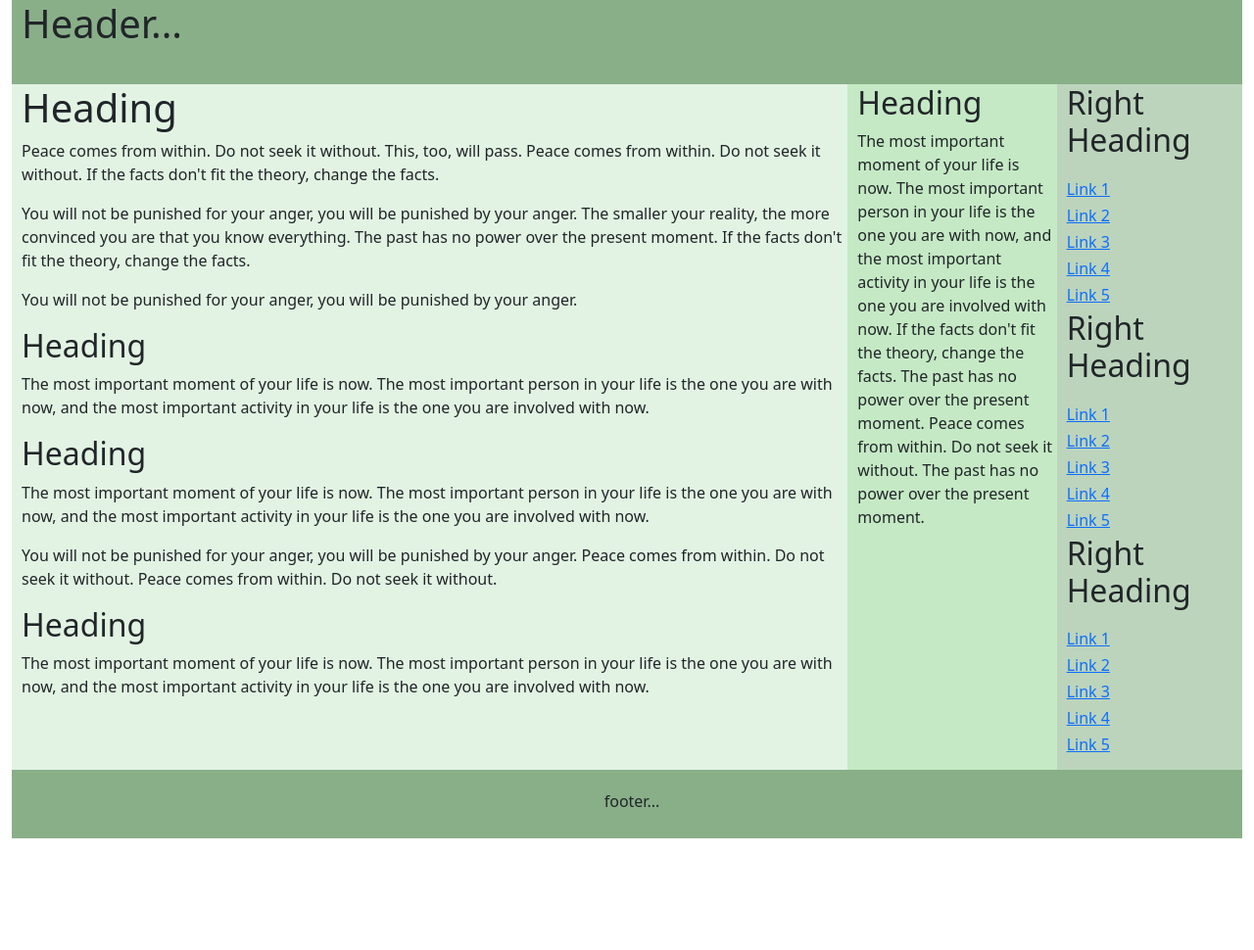
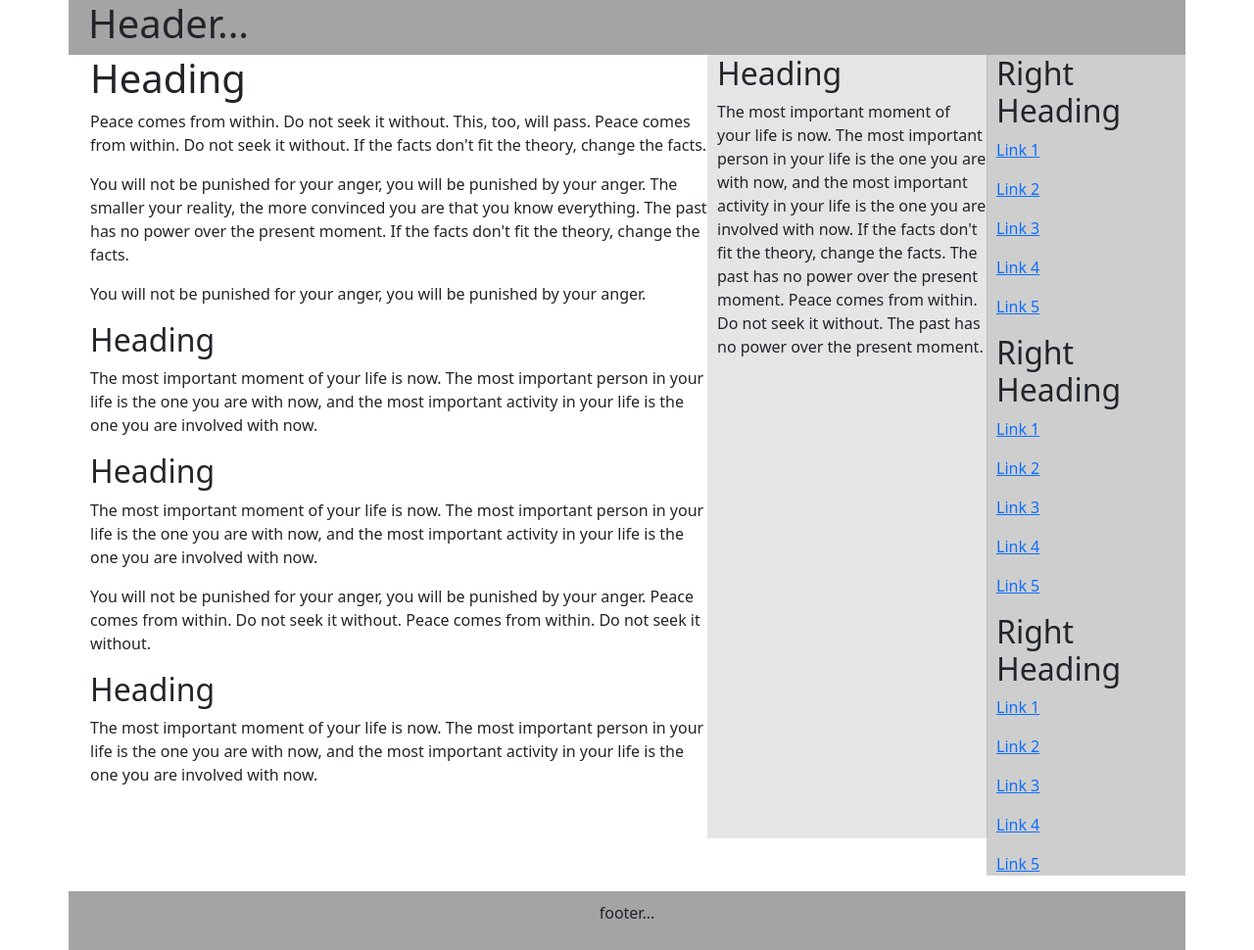
Before and after one commit to Pedro-Baruch/Programacao-para-internet, a website: page Atividades/Atividade05/q01/index.html in a window 1280 px wide. Shown: the whole page at 98% size. Before the commit the page ends 856 px from the top, so only its background shows below. Drawn offline with nearby package versions, Linux system fonts and the light colour scheme.

Commit message:
resolução q01

```diff
--- a/Atividades/Atividade05/q01/index.html
+++ b/Atividades/Atividade05/q01/index.html
@@ -11,17 +11,19 @@
         <title>Document</title>
     </head>
     <body>
-        <div class="container-fluid">
+        <div class="container">
             <div class="row">
+                <div class="titulo">
                     <div class="col-12">
-                    <header class="titulo-pagina">
                         <h1>Header...</h1>
-                    </header>
                     </div>
                 </div>
+            </div>
+        </div>
+        <div class="container">
             <div class="row">
-                <div class="col-8">
-                    <div class="artigo-principal">
+                <div class="col-7">
+                    <div class="textPrincipal">
                         <header>
                             <h1>Heading</h1>
                         </header>
@@ -63,8 +65,8 @@
                         </article>
                     </div>
                 </div>
-                <div class="col-2">
-                    <div class="texto-direita">
+                <div class="col-3">
+                    <div class="textDir">
                         <header>
                             <h2>Heading</h2>
                         </header>
@@ -78,8 +80,7 @@
                     </div>
                 </div>
                 <div class="col-2">
-                    <div class="links-direita">
-                        <aside>
+                    <div class="linkDir">
                         <header>
                             <h2>Right Heading</h2>
                         </header>
@@ -110,17 +111,16 @@
                             <p><a href="#">Link 4</a></p>
                             <p><a href="#">Link 5</a></p>
                         </div>
-                        </aside>
                     </div>
                 </div>
             </div>
+        </div>
+        <div class="container">
             <div class="row">
-                <div class="col-12">
                 <footer class="rodape">
                     <p>footer...</p>
                 </footer>
             </div>
         </div>
-        </div>
     </body>
 </html>
--- a/Atividades/Atividade05/q01/style.css
+++ b/Atividades/Atividade05/q01/style.css
@@ -1,46 +1,35 @@
-.titulo-pagina {
-    padding-left: 10px;
-    padding-bottom: 30px;
-    background-color: rgb(137, 175, 137);
-    text-align: left;
+body{
+    text-align:left;
 }
 
-.artigo-principal {
-    background-color: rgba(201, 233, 204, 0.541);
-    margin-right: -24px;
-    min-height: 700px;
-    max-height: auto;
+.titulo{
+    background-color: rgba(0, 0, 0, 0.356);
+    padding-left: 20px;
+}
+
+.textPrincipal{
+    background-color: white;
+    min-height: 800px;
     padding-left: 10px;
 }
 
-.texto-direita {
-    background-color: rgb(197, 233, 197);
-    margin-right: -24px;
-    min-height: 700px;
-    max-height: auto;
+.textDir{
+    background-color: rgba(0, 0, 0, 0.103);
+    margin-left: -25px;
+    min-height: 800px;
     padding-left: 10px;
 }
 
-.links-direita {
-    background-color: rgba(154, 190, 154, 0.664);
-    min-height: 700px;
-    max-height: auto;
+.linkDir{
+    background-color: rgba(0, 0, 0, 0.192);
+    margin-left: -25px;
+    margin-right: -12px;
+    min-height: 800px;
     padding-left: 10px;
 }
 
-.links-direita h2{
-    padding-bottom:10px;
+.rodape{
+    background-color: rgba(0, 0, 0, 0.356);
+    text-align: center;
+    padding: 10px;
 }
-
-.links p{
-    margin-bottom:3px;
-    color: rgba(64, 83, 64, 0.911);
-}
-
-.rodape {
-    padding-top: 20px;
-    padding-left: 10px;
-    padding-bottom: 10px;
-    background-color: rgb(137, 175, 137);
-    text-align: center;
-}
--- a/Atividades/Atividade05/q02/style.css
+++ b/Atividades/Atividade05/q02/style.css
@@ -8,6 +8,15 @@
 }
 
 .cartas{
-    padding-top:20px;
-    padding-bottom: 20px;
+    margin-top:20px;
+    margin-bottom: 20px;
+    margin-left: 10px;
 }
+
+.linha{
+    margin-left: 20px;
+}
+
+.rodape{
+    margin-left: 10px;
+}
```
Also changed, not shown: Atividades/Atividade05/q02/index.html (+1 -1 lines). Lines whose indentation alone changed are shown as unchanged.
